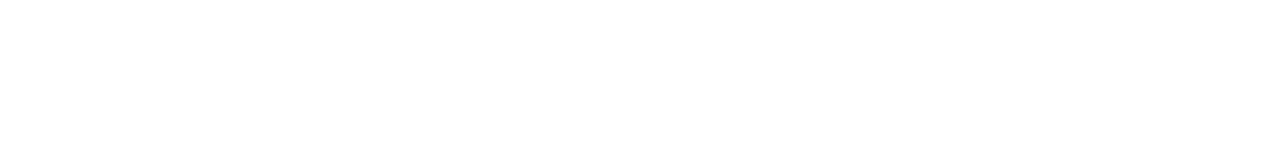
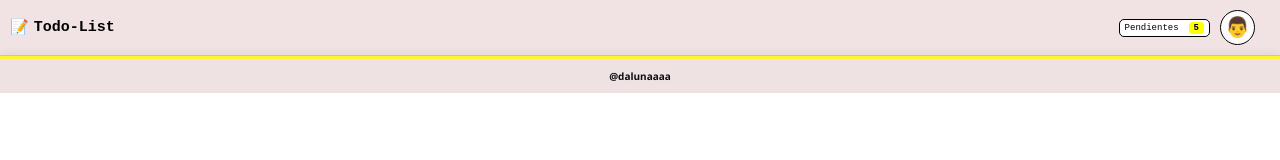
Before and after one commit to dalunaaaa/todo-list, a plain HTML site: page pages/dashboard.html in a window 1280 px wide. Drawn offline with Linux system fonts and the light colour scheme; the site is published under a folder, as on GitHub Pages, so addresses that start at the root find nothing.

Commit message:
arreglo ruta del dashboardView.js

```diff
--- a/pages/dashboard.html
+++ b/pages/dashboard.html
@@ -10,6 +10,6 @@
 </head>
 <body>
 
-    <script src="/views/dashboardView.js" type="module"></script>
+    <script src="../views/dashboardView.js" type="module"></script>
 </body>
 </html>
```
